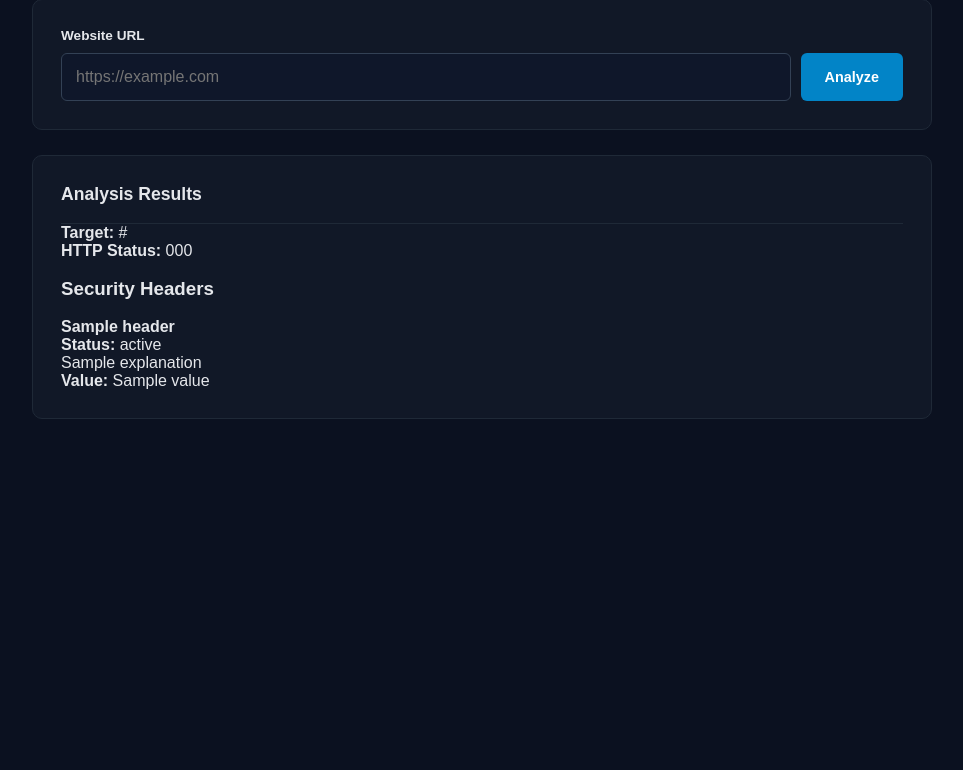
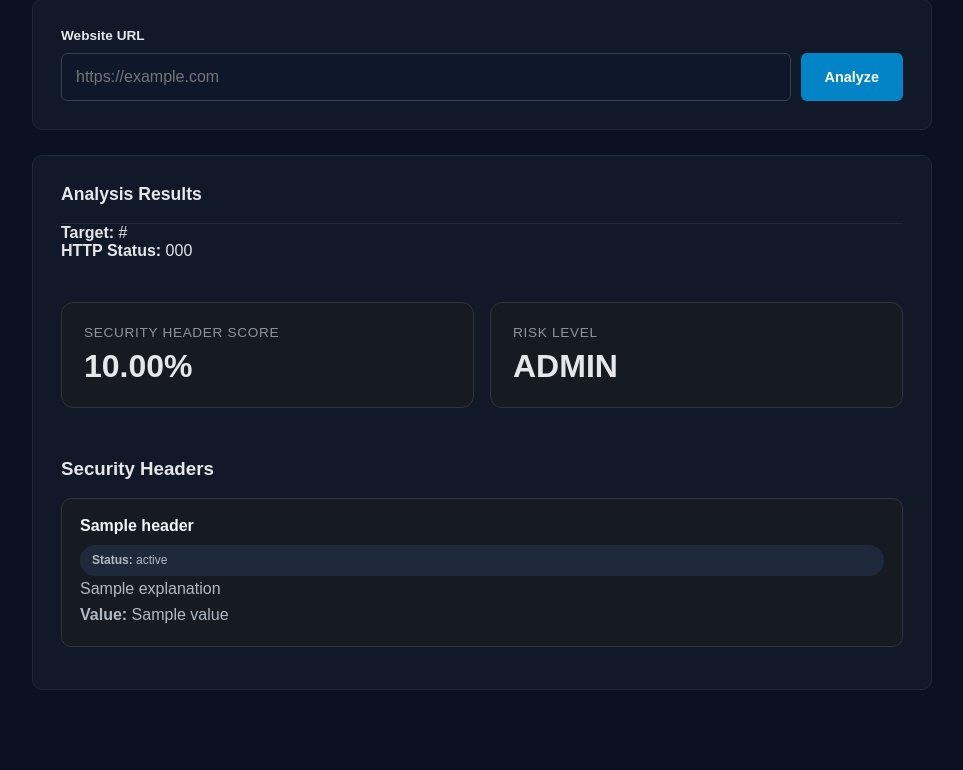
Before and after one commit to AkhirahStrong/Security-Header-Analyzer, a Flask app: template templates/index.html in a window 1280 px wide. Shown: the part 261-1031 px from the top of the page, without its empty margins (158-1121 px from the left). Before the commit the page ends 680 px from the top, so only its background shows below. Run offline with Flask 3, Linux system fonts and the light colour scheme; the template is opened without the code that fills it: most values are stand-ins (such as "Sample title", 1, 10 or a date in 2020).

Commit message:
Add security score and risk level UI

```diff
--- a/static/style.css
+++ b/static/style.css
@@ -130,6 +130,117 @@ button:hover {
     text-align: center;
 }
 
+/* ========================================
+   SECURITY SCORE
+======================================== */
+
+.score-grid {
+  display: grid;
+  grid-template-columns: repeat(2, 1fr);
+  gap: 16px;
+  margin: 24px 0 32px;
+}
+
+.score-card {
+  background: #161b22;
+  border: 1px solid #30363d;
+  border-radius: 12px;
+  padding: 22px;
+}
+
+.score-card .label {
+  display: block;
+  margin-bottom: 8px;
+  font-size: 0.85rem;
+  color: #8b949e;
+  text-transform: uppercase;
+  letter-spacing: 0.05em;
+}
+
+.score-card strong {
+  font-size: 2rem;
+}
+
+
+/* ========================================
+   RISK LEVELS
+======================================== */
+
+.score-card.low {
+  border-left: 4px solid #3fb950;
+}
+
+.score-card.low strong {
+  color: #3fb950;
+}
+
+.score-card.medium {
+  border-left: 4px solid #d29922;
+}
+
+.score-card.medium strong {
+  color: #d29922;
+}
+
+.score-card.high {
+  border-left: 4px solid #f85149;
+}
+
+.score-card.high strong {
+  color: #f85149;
+}
+
+
+/* ========================================
+   HEADER RESULTS
+======================================== */
+
+.header-result {
+  background: #161b22;
+  border: 1px solid #30363d;
+  border-radius: 10px;
+  padding: 18px;
+  margin-bottom: 14px;
+}
+
+.header-result h4 {
+  margin-top: 0;
+  margin-bottom: 10px;
+  color: #f0f6fc;
+}
+
+.header-result p {
+  color: #b1bac4;
+  line-height: 1.6;
+  overflow-wrap: anywhere;
+}
+
+
+/* ========================================
+   PRESENT / MISSING
+======================================== */
+
+.status.present {
+  color: #3fb950;
+  font-weight: 600;
+}
+
+.status.missing {
+  color: #f85149;
+  font-weight: 600;
+}
+
+
+/* ========================================
+   MOBILE
+======================================== */
+
+@media (max-width: 600px) {
+  .score-grid {
+    grid-template-columns: 1fr;
+  }
+}
+
 @media (max-width: 600px) {
     .container {
         padding: 40px 0;
--- a/templates/index.html
+++ b/templates/index.html
@@ -68,6 +68,20 @@
 
         <br />
 
+        <div class="score-grid">
+          <div class="score-card">
+            <span class="label">Security Header Score</span>
+            <strong>{{ "%.2f"|format(results.score) }}%</strong>
+          </div>
+
+          <div class="score-card {{ results.risk_level }}">
+            <span class="label">Risk Level</span>
+            <strong>{{ results.risk_level|upper }}</strong>
+          </div>
+        </div>
+
+        <br />
+
         <h3>Security Headers</h3>
 
         <br />
@@ -77,7 +91,7 @@
         <div class="header-result">
           <h4>{{ header }}</h4>
 
-          <p>
+          <p class="status {{ details.status|lower }}">
             <strong>Status:</strong>
             {{ details.status }}
           </p>
```
